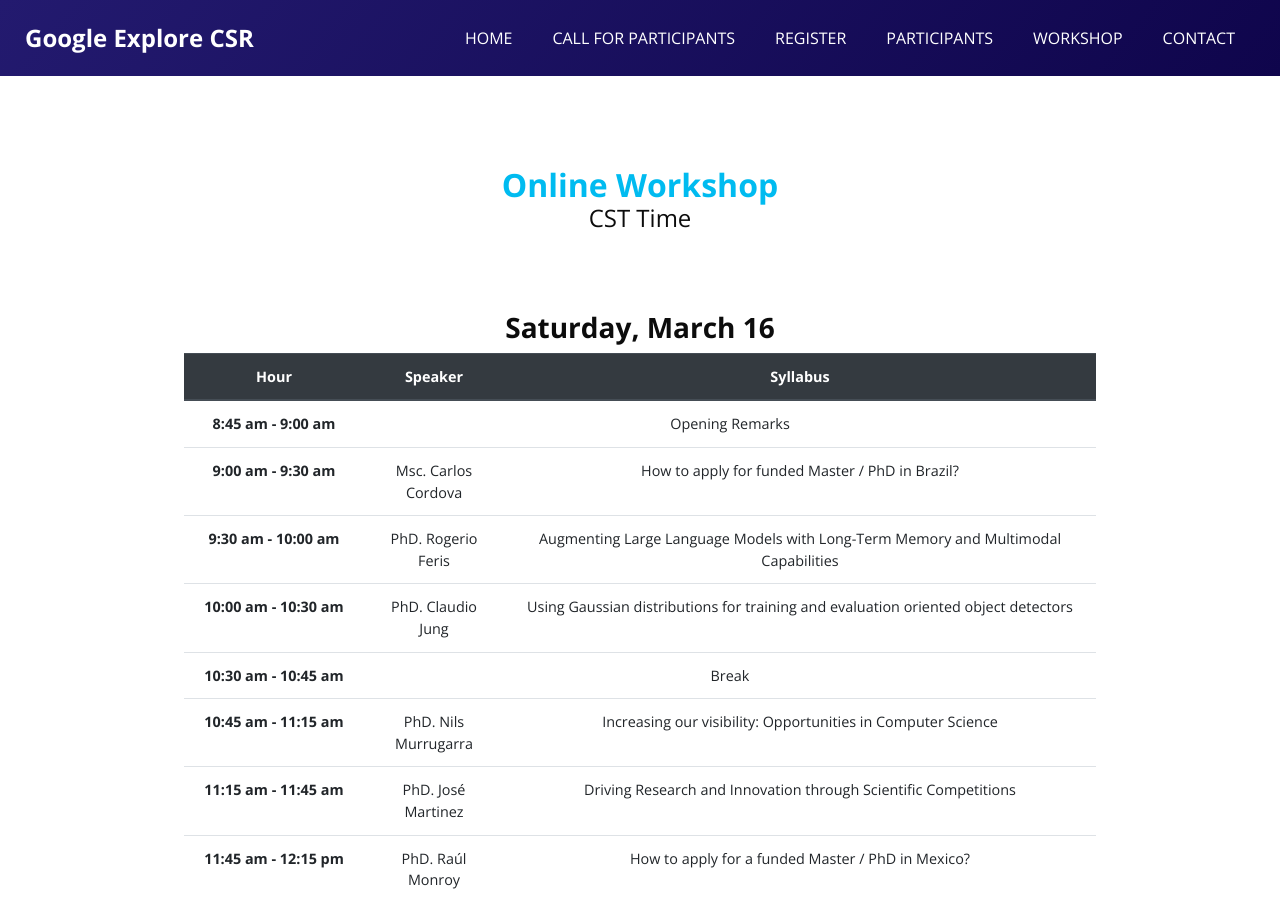
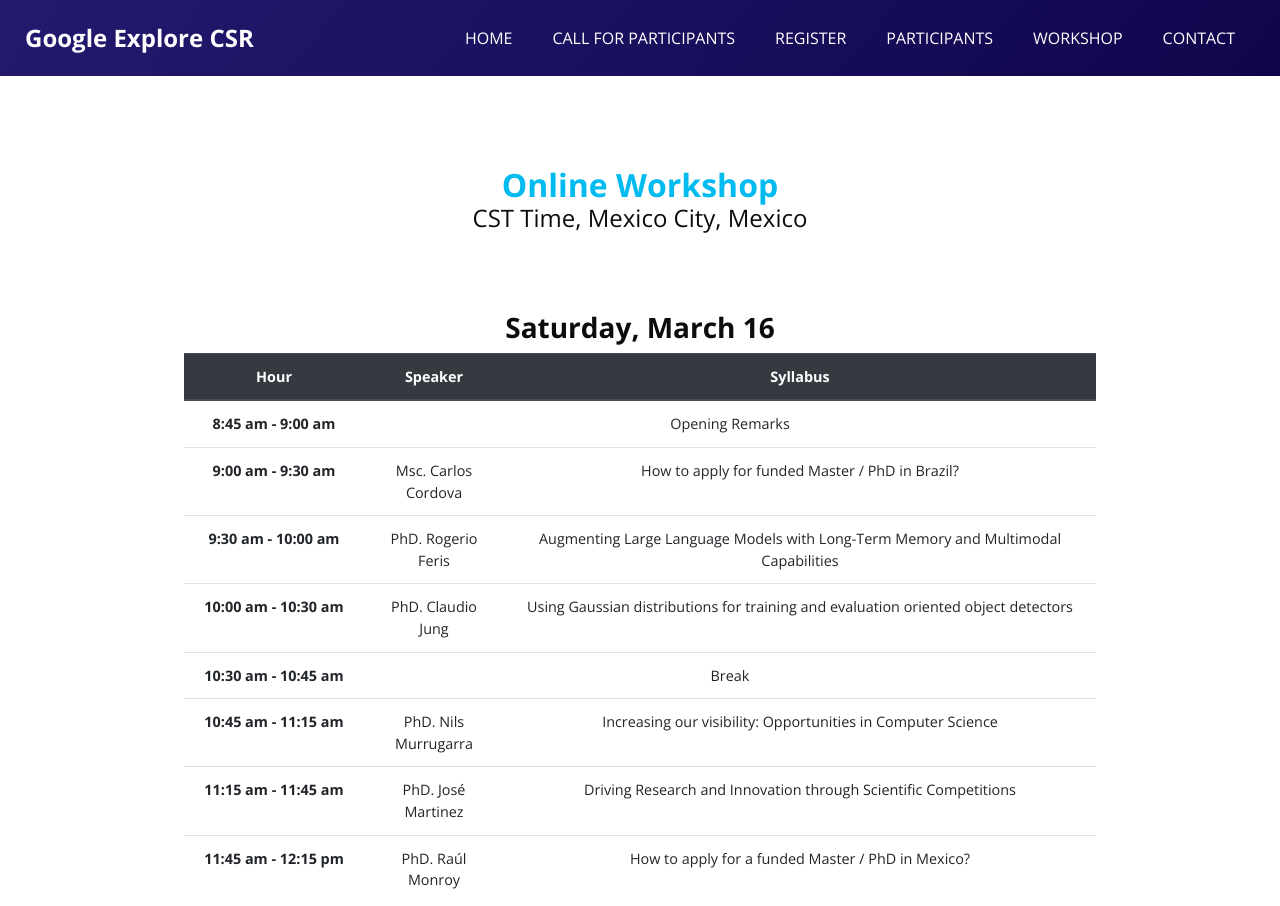
Before and after one commit to LatinResearchProgram/GoogleExploreCSR, a plain HTML site: page workshop/index.html in a window 1280 px wide. Shown: the top 906 px of the page. Drawn offline with nearby package versions, Linux system fonts and the light colour scheme.

Commit message:
Update index.html

```diff
--- a/workshop/index.html
+++ b/workshop/index.html
@@ -101,7 +101,7 @@
               <h2>
                 <span>Online Workshop</span>
               </h2>
-              <h4>CST Time</h4>
+              <h4>CST Time, Mexico City, Mexico</h4>
 
 
 
```
